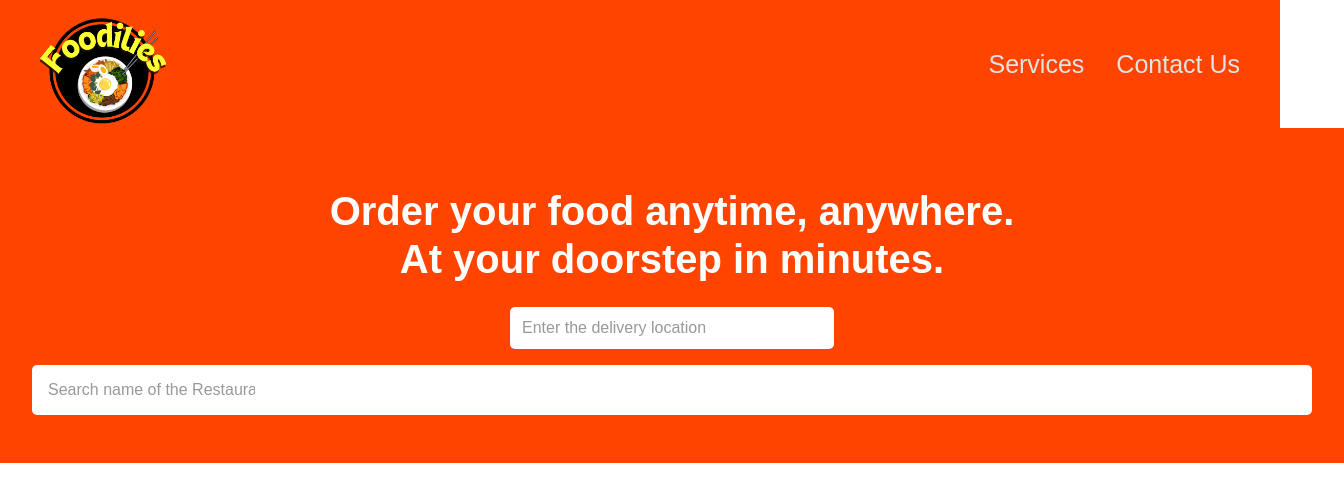
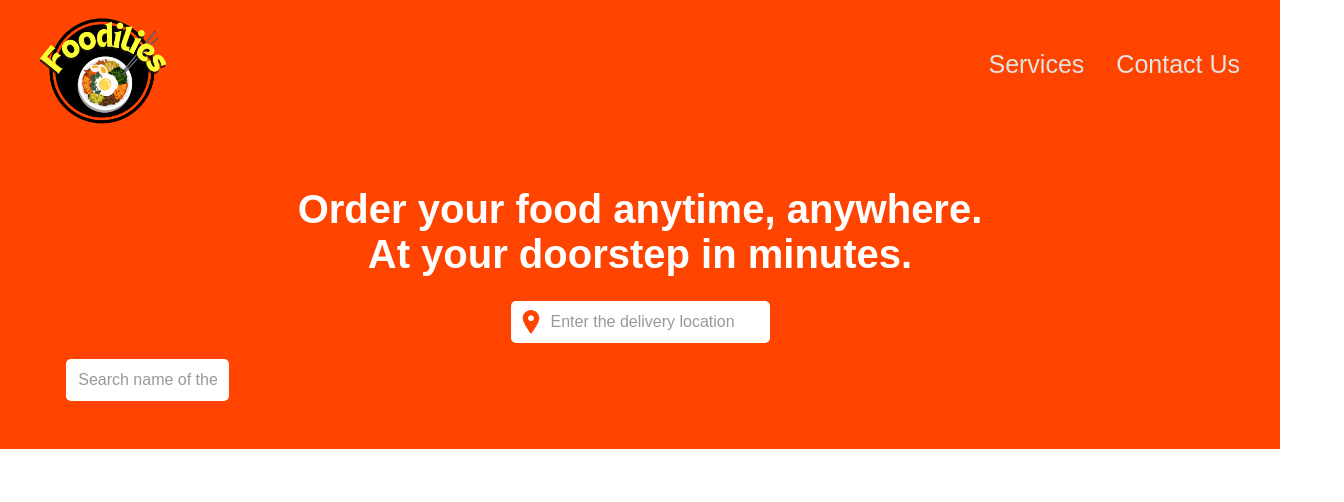
Before and after one commit to Saptarshi-108/Food-Delivery, a React (Vite) app in the folder client/: page / in a window 1280 px wide. Shown: the top 502 px of the page, 1344 px wide, since content can reach past the window. Built offline with nearby package versions, Linux system fonts and the light colour scheme; a web font is replaced by a local one.

Commit message:
details updation

```diff
--- a/client/src/components/Details.css
+++ b/client/src/components/Details.css
@@ -12,7 +12,6 @@
   font-family: "Cal Sans", sans-serif; /* Corrected from Carl-Sans */
   color: white;
   background-color: #ff4400;
-  width: 100%;
   margin: 0;
   padding: 2rem;
   text-align: center;
@@ -22,7 +21,6 @@
   font-size: 2.5rem;
   font-weight: 600;
   margin-bottom: 1.5rem;
-  line-height: 1.2;
 }
 
 .location-input {
@@ -30,13 +28,16 @@
 }
 
 .location-input input {
-  padding: 0.75rem;
+  padding: 0.75rem 0.75rem 0.75rem 2.5rem; /* Adjusted for icon */
   font-size: 1rem;
   border: none;
   border-radius: 5px;
-  width: 300px;
   max-width: 100%;
   font-family: "Cal Sans", sans-serif;
+  background-image: url("/location-sign-svgrepo-com.svg"); /* Added for icon */
+  background-repeat: no-repeat;
+  background-position: 0.5rem center;
+  background-size: 24px 24px;
 }
 
 .location-input input::placeholder {
@@ -50,9 +51,8 @@
 .source-details label {
   display: flex;
   align-items: center;
-  background-color: white;
-  border-radius: 5px;
-  padding: 0.25rem;
+  max-width: 100%;
+  margin: auto;
 }
 
 .source-details label input {
@@ -60,7 +60,8 @@
   font-size: 1rem;
   border: none;
   border-radius: 5px;
-  max-width: 100%;
+  width: 60%;
+  margin: auto;
   font-family: "Cal Sans", sans-serif;
 }
 
--- a/client/src/components/Details.jsx
+++ b/client/src/components/Details.jsx
@@ -1,6 +1,5 @@
 import React from "react";
 import "./Details.css";
-import mapointer from "../../public/location-sign-svgrepo-com.svg"; // Kept for CSS background-image
 
 const Details = () => {
   return (
@@ -17,10 +16,12 @@ const Details = () => {
       </div>
       <div className="source-details">
         <label>
-          <input
-            type="text"
-            placeholder="Search name of the Restaurants and items"
-          />
+          <a href="">
+            <input
+              type="text"
+              placeholder="Search name of the Restaurants and items"
+            />
+          </a>
         </label>
       </div>
     </div>
```
